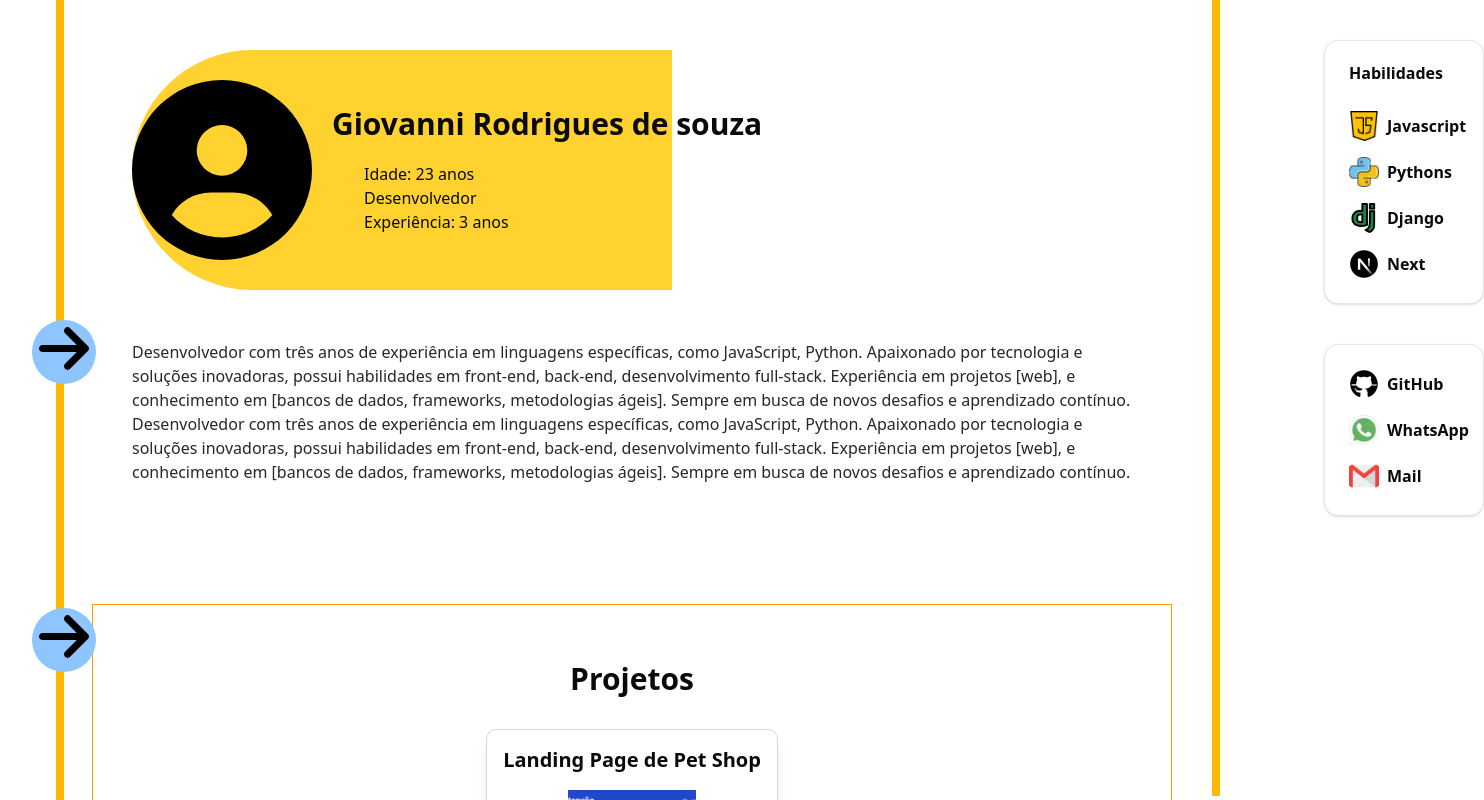
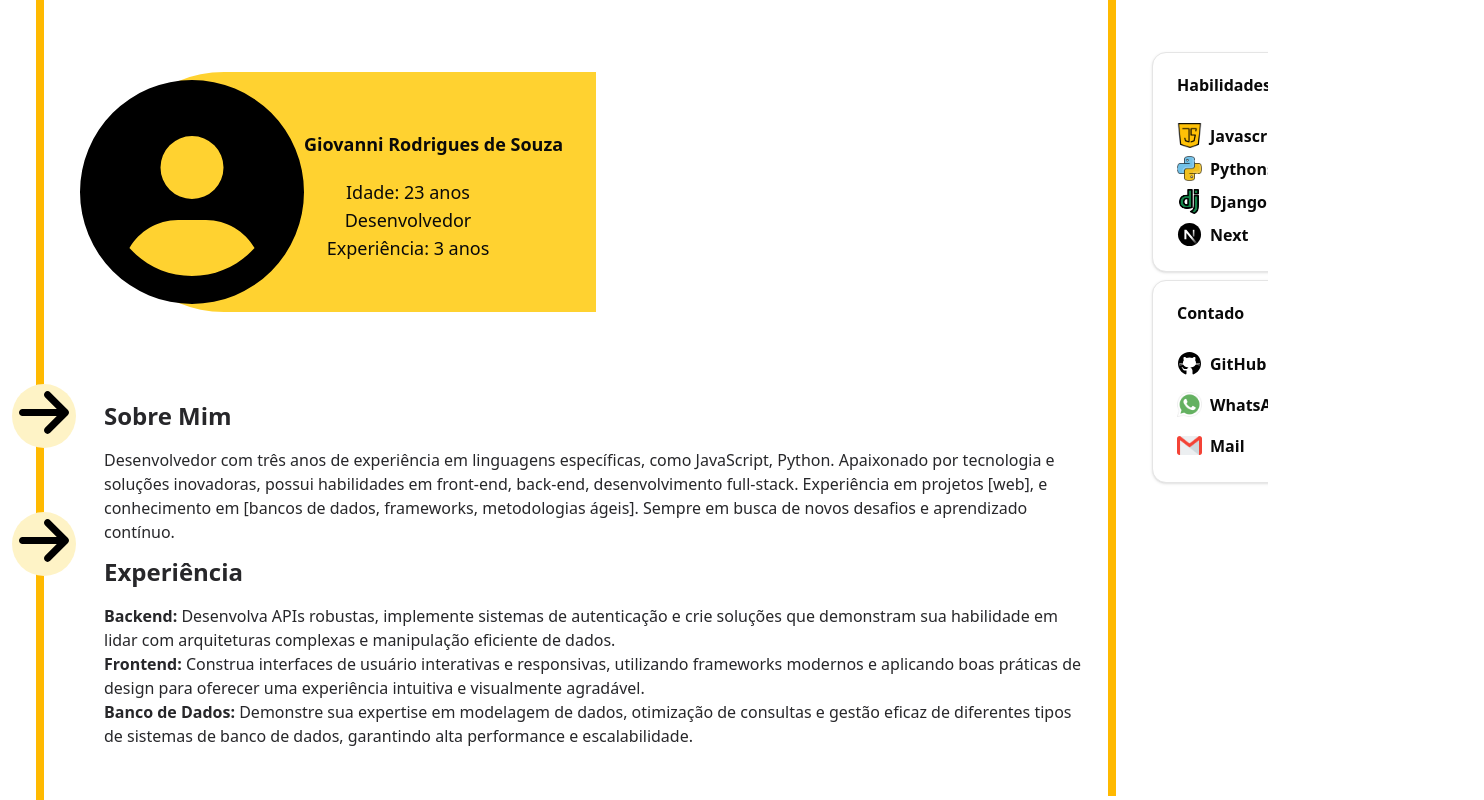
Before and after one commit to tyn1t/perfil, a Next.js app: page / in a window 1280 px wide. Shown: the top 800 px of the page, 1484 px wide, since content can reach past the window. Built offline with nearby package versions, Linux system fonts and the light colour scheme.

Commit message:
config next

```diff
--- a/next.config.ts
+++ b/next.config.ts
@@ -1,8 +1,8 @@
 /** @type {import('next').NextConfig} */
 
 const nextConfig: import('next').NextConfig = {
-  basePath: '/github-pages',
-  assetPrefix: '/github-pages/',
+  basePath: '/perfil',
+  assetPrefix: '/perfil/',
   output: 'export',
   images: {
     domains: ["tyn1t.github.io"],
--- a/src/app/page.tsx
+++ b/src/app/page.tsx
@@ -5,13 +5,23 @@ import Footer from "@/components/Footer/footer";
 import { Perfil } from "@/components/Perfil/Perfil";
 import { Row } from "@/components/Row/Row";
 import Image from "next/image";
+import { Metadata } from "next";
+
+
+export const metadata: Metadata = {
+  title: 'Perfil',
+  description: 'Confira o perfil completo de um currículo, destacando habilidades, experiências e competências profissionais essenciais para a construção de uma carreira de sucesso.',
+  icons: ["/circle-user-solid.svg"]
+}
 
 export default function Home() {
   return (
     <>
-    <main className="flex relative mx-4 h-[1200px] ">
-      <Row className="">
-        <div className="relative items-center  z-30 right-1 top-80 rounded-full h-16 w-16 bg-blue-300 ">
+      <main className="flex flex-col  md:flex-row  md:mx-10 lg:mx-3   min-h-screen overflow-hidden">
+        <Row className="hidden md:flex lg:mx-1">
+          <div className="relative items-center  z-30 right-1 top-80 rounded-full h-16 w-16 bg-blue-300  lg:bg-amber-100
+            lg:top-96
+          ">
             <Image
                 src={"/arrow-right-solid.svg"}
                 alt="arrow-right-solid"
@@ -20,7 +30,7 @@ export default function Home() {
                 className="mx-auto"
             />
           </div>
-        <div className="relative z-30 right-1 top-96 mt-40  h-16 w-16 rounded-full bg-blue-300">
+          <div className="relative z-30 right-1 top-96 mt-40 lg:top-72 h-16 w-16 rounded-full bg-blue-300 lg:bg-amber-100 ">
             <Image
                 src={"/arrow-right-solid.svg"}
                 alt="arrow-right-solid"
@@ -30,23 +40,25 @@ export default function Home() {
             />
           </div>
         </Row>
-      <div className="flex relative right-12 my-10 px-5 w-[1000px] h-96 ">
-        <div className="flex flex-col  ">
+        <div className="flex flex-col md:flex-row relative md:my-10 px-5 max-w-[1200px] w-full min-h-96 mx-auto md:mx-0
+          lg:mx-0
+        ">
+          <div className="flex flex-col">
             <div className="relative">
               <Perfil />
             </div>
-          <div className="">
+            <div  className="">
               <CardProjcts />
             </div>
           </div>
-        <Row className="relative -top-11"/>
-        <div className="flex flex-col relative -right-28 gap-10 ">
-          <CardDetalhes className={""}/>
-          <CardCantado className=""/>
+          <Row className="relative -top-11 hidden md:flex lg:mx-0"/>
+          <div className="flex md:flex-col lg:flex-col my-3 md:relative md:-right-28 lg:-right-16 gap-2 mx-auto">
+              <CardDetalhes className="" />
+              <CardCantado className="" />
           </div>
         </div>
       </main>
-    <footer className="bottom-1">
+    <footer className="bottom-0">
       <Footer />
     </footer>
     </>
--- a/src/components/CardCantado/CardCantado.tsx
+++ b/src/components/CardCantado/CardCantado.tsx
@@ -1,6 +1,6 @@
 import { cn } from "@/lib/utils";
 import Image from "next/image";
-import { Card, CardContent, CardTitle } from "../ui/card";
+import { Card, CardContent, CardHeader, CardTitle } from "../ui/card";
 import Link from "next/link";
 
 interface CardProps {
@@ -8,51 +8,43 @@ interface CardProps {
 }
 
 
+
+
 export function CardCantado ({ className, ...props }: CardProps) {
+
+    const contados = [
+        {id:0, log:"/icons8-github-100.svg", name:"GitHub", url:"https://github.com/tyn1t", target:"_blank"},
+        {id:1, log:"/whatsapp.png", name:"WhatsApp", url:"tel:+5592992192528"},
+        {id:2, log:"/gmail.png"  ,name:"Mail", url:"#"},
+    ]
+
     return (
-        <div>
-        <Card className={cn("w-40 mx-0", className)} {...props}>
+        <div id="contado">
+        <Card className={cn("w-36 md:w-40", className)} {...props}>
+            <CardHeader >
+                <CardTitle>
+                    Contado
+                </CardTitle>
+            </CardHeader>
             <CardContent className="grid  gap-4">
+                {contados.map((contado) => (
+                    <div key={contado.id}>
                         <Link
-                    href="tel:+5592992192528"
+                            href={contado.url} target={contado.target || ""}
                         >
                             <div className="flex items-center gap-2 hover:bg-amber-100 hover:py-1 hover:px-2 hover:my-2 hover:rounded-full">
                                     <Image
-                                src={"/icons8-github-100.svg"}
-                                alt="whatsapp"
-                                width={30}
-                                height={30}
+                                        src={contado.log}
+                                        alt="github"
+                                        width={25}
+                                        height={25}
                                         className="object-cover"
                                     />
-                            <CardTitle>GitHub</CardTitle>
+                                    <CardTitle>{contado.name}</CardTitle>
                             </div>
                         </Link>
-                <Link
-                    href="tel:+5592992192528"
-                >
-                    <div className="flex items-center gap-2">
-                        <Image
-                            src={"/whatsapp.png"}
-                            alt="whatsapp"
-                            width={30}
-                            height={30}
-                            className="object-cover"
-                        />
-                        <CardTitle>
-                            WhatsApp
-                        </CardTitle>
                     </div>
-                </Link>
-                <div className="flex items-center gap-2">
-                    <Image
-                        src={"/gmail.png"}
-                        alt="whatsapp"
-                        width={30}
-                        height={30}
-                        className="object-cover"
-                    />
-                    <CardTitle>Mail</CardTitle>
-                </div>
+                ))}
             </CardContent>
         </Card>
     </div>
--- a/src/components/CardDetalhes/CardDetalhes.tsx
+++ b/src/components/CardDetalhes/CardDetalhes.tsx
@@ -22,19 +22,18 @@ const logos = [
 
 export function CardDetalhes ({ className, ...props }: CardProps) {
     return (
-        <div>
-        <Card className={cn("w-40", className)} {...props}>
+        <Card className={cn("w-36 md:w-40", className)} {...props}>
             <CardHeader>
                 <CardTitle>Habilidades </CardTitle>
             </CardHeader>
-            <CardContent className="grid  gap-4">
+            <CardContent className="grid  gap-2">
                 {logos.map((log) =>
                     (<div key={log.id} className="flex items-center gap-2">
                         <Image
                             src={log.src}
                             alt={log.name}
-                            width={30}
-                            height={30}
+                            width={25}
+                            height={25}
                         className="object-cover"
                         />
                         <CardTitle className="hover:text-amber-200">{log.name}</CardTitle>
@@ -43,6 +42,5 @@ export function CardDetalhes ({ className, ...props }: CardProps) {
 
             </CardContent>
         </Card>
-    </div>
     )
 }
--- a/src/components/CardProjcts/CardProjcts.tsx
+++ b/src/components/CardProjcts/CardProjcts.tsx
@@ -9,7 +9,7 @@ interface CardProdutoProps {
 
 export function CardProjcts({ className}: CardProdutoProps)  {
     return (
-        <div className={`border border-amber-500 p-6 ${className || ""}`}>
+        <div  id="projeto"  className={`md:border md:border-amber-500 md:p-6 ${className || ""}`}>
 
             <div className="text-center font-bold text-3xl mx-auto my-8">
                 <h2>Projetos</h2>
@@ -17,7 +17,7 @@ export function CardProjcts({ className}: CardProdutoProps)  {
 
             <div className="flex flex-wrap justify-center gap-6">
 
-            <div className="border border-gray-300 rounded-lg p-4 shadow-lg max-w-xs">
+            <div  className="border border-gray-300 rounded-lg p-4 shadow-lg max-w-xs">
                 <Link href="https://tyn1t.github.io/github-pages/" target="_blank">
                     <h1 className="text-xl font-semibold text-center mb-4">
                         Landing Page de Pet Shop
--- a/src/components/Footer/footer.tsx
+++ b/src/components/Footer/footer.tsx
@@ -5,13 +5,12 @@ export default function Footer() {
             <div className="container mx-auto px-6 flex flex-col md:flex-row justify-between items-center">
 
             {/* Logo ou Nome */}
-            <div className="text-lg font-semibold">Minha Empresa</div>
 
             {/* Links de Navegação */}
-            <nav className="flex gap-6 mt-4 md:mt-0">
-                <a href="#" className="hover:text-amber-400 transition">Sobre</a>
-                <a href="#" className="hover:text-amber-400 transition">Contato</a>
-                <a href="#" className="hover:text-amber-400 transition">Suporte</a>
+            <nav className="flex gap-6 mx-auto mt-4 md:mt-0">
+                <a href="#sobre" className="hover:text-amber-400 transition">Sobre</a>
+                <a href="#contado" className="hover:text-amber-400 transition">Contato</a>
+                <a href="#projeto" className="hover:text-amber-400 transition">Projeto</a>
             </nav>
 
             {/* Redes Sociais */}
@@ -29,8 +28,8 @@ export default function Footer() {
             </div>
 
             {/* Direitos Autorais */}
-            <div className="text-center text-sm text-gray-400 mt-6">
-            © {new Date().getFullYear()} Minha Empresa. Todos os direitos reservados.
+            <div className="text-center  text-sm text-gray-400 mt-6">
+            © {new Date().getFullYear()} tyn1t. Todos os direitos reservados.
             </div>
         </footer>
     );
--- a/src/components/Perfil/Perfil.tsx
+++ b/src/components/Perfil/Perfil.tsx
@@ -2,10 +2,10 @@ import Image from "next/image"
 
 export function Perfil () {
     return (
-        <div className="flex flex-col mx-10 w-[1000px] my-10">
-            <div className="flex items-center rounded-l-full">
-                <div className="absolute  rounded-l-full w-1/2 h-60 bg-amber-300"></div>
-                <div className="relative right-10 w-65 h-45 rounded-full">
+        <section id="sobre" className="flex flex-col md:not-first-of-type:mx-2 max-w-screen-lg my-4 md:my-10  ">
+            <div className="flex items-center rounded-l-full -top-2 md:top-0">
+                <div className="absolute  rounded-l-full md:w-1/2 md:h-60 bg-amber-300"></div>
+                <div className="relative  md:right-10 w-64  h-56 -z-30 md:z-0 rounded-full  overflow-hidden">
                     <Image
                         src={"/circle-user-solid.svg"}
                         alt="Foto de Perfil"
@@ -13,17 +13,20 @@ export function Perfil () {
                         className="object-contain"
                     />
                 </div>
-                <div className="flex flex-col relative gap-5">
-                    <h1 className="relative text-center font-semibold text-3xl right-15 ">Giovanni Rodrigues de souza</h1>
-                    <div className="relative right-7">
+                <div className="flex flex-col gap-5 md:relative md:top-1 md:right-16 md:z-0 ">
+                    <h1 className="font-semibold mx-2 not-only:text-lg md:text-xl text-left md:text-center">Giovanni Rodrigues de Souza</h1>
+                    <div className="relative w-56 left-4 md:left-0 md:right-9 text-sm  md:text-lg text-left md:text-center">
                         <p>Idade: 23 anos</p>
                         <p>Desenvolvedor</p>
                         <p>Experiência: 3 anos</p>
                     </div>
                 </div>
+
             </div>
+            <div className="w-full h-0.5 bg-amber-300 my-1 md:hidden"></div>
 
-            <div className="w-[1000px]  text-ellipsis text-zinc-800 my-20">
+            <div  className="w-full mx-auto max-w-[1000px]  text-ellipsis text-zinc-800 my-4 md:my-20 text-center md:text-left">
+                <h3 className="text-2xl font-semibold my-4">Sobre Mim</h3>
                 <p>
                     Desenvolvedor com três anos de experiência em  linguagens específicas,
                     como JavaScript, Python. Apaixonado por tecnologia e soluções inovadoras,
@@ -31,14 +34,21 @@ export function Perfil () {
                     Experiência em projetos [web], e conhecimento em [bancos de dados, frameworks,
                     metodologias ágeis]. Sempre em busca de novos desafios e aprendizado contínuo.
                 </p>
-                <p>
-                    Desenvolvedor com três anos de experiência em  linguagens específicas,
-                    como JavaScript, Python. Apaixonado por tecnologia e soluções inovadoras,
-                    possui habilidades em front-end, back-end, desenvolvimento full-stack.
-                    Experiência em projetos [web], e conhecimento em [bancos de dados, frameworks,
-                    metodologias ágeis]. Sempre em busca de novos desafios e aprendizado contínuo.
-                </p>
+
+                <h3 className="text-2xl font-semibold my-4 mt-3">Experiência</h3>
+                <ul className="">
+                    <li>
+                        <strong>Backend:</strong> Desenvolva APIs robustas, implemente sistemas de autenticação e crie soluções que demonstram sua habilidade em lidar com arquiteturas complexas e manipulação eficiente de dados.
+                    </li>
+                    <li>
+                        <strong>Frontend:</strong> Construa interfaces de usuário interativas e responsivas, utilizando frameworks modernos e aplicando boas práticas de design para oferecer uma experiência intuitiva e visualmente agradável.
+                    </li>
+                    <li>
+                        <strong>Banco de Dados:</strong> Demonstre sua expertise em modelagem de dados, otimização de consultas e gestão eficaz de diferentes tipos de sistemas de banco de dados, garantindo alta performance e escalabilidade.
+                    </li>
+                </ul>
+
             </div>
-        </div>
+        </section>
     )
 }
```
Also changed, not shown: public/99.png (added). Lines whose indentation alone changed are shown as unchanged.
